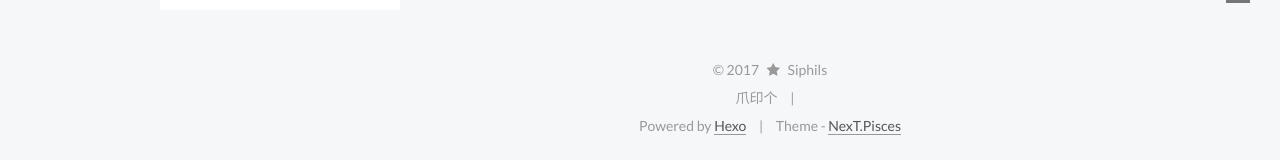
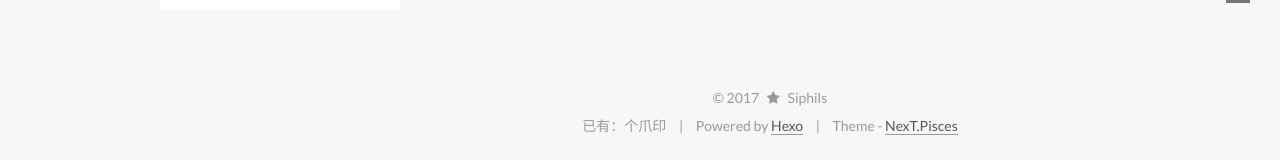
Before and after one commit to Siphils/siphils.github.io, a plain HTML site: page index.html in a window 1280 px wide. Shown: the part 897-1057 px from the top of the page. Drawn offline with Linux system fonts and the light colour scheme; some packages are replaced by stand-ins of ours; a script that the page names is missing.

Commit message:
Site updated: 2017-07-11 21:32:41

```diff
--- a/css/main.css
+++ b/css/main.css
@@ -1782,7 +1782,7 @@ img:hover {
   width: 4px;
   height: 4px;
   border-radius: 50%;
-  background: #59af09;
+  background: #e3a72b;
 }
 .links-of-blogroll {
   font-size: 13px;
@@ -1932,10 +1932,6 @@ img:hover {
 .with-love {
   display: inline-block;
   margin: 0 5px;
-}
-#busuanzi_container_site_uv::after {
-  content: "|";
-  padding: 10px;
 }
 .powered-by,
 .theme-info {
--- a/index.html
+++ b/index.html
@@ -654,8 +654,10 @@
 
 
 
-<div id="busuanzi_container_site_uv">
-  爪印<span id="busuanzi_value_site_uv"></span>个
+<div class="powered-by">
+<span id="busuanzi_container_site_uv">
+  已有：<span id="busuanzi_value_site_uv"></span>个爪印
+</span>
 </div>
 
 <div class="powered-by">
```
Also changed, not shown: 2017/07/11/Github Page + hexo 搭建的新博客/index.html (+4 -2 lines), about/index.html (+4 -2 lines), archives/2017/07/index.html (+4 -2 lines), archives/2017/index.html (+4 -2 lines), archives/index.html (+4 -2 lines), categories/index.html (+4 -2 lines), categories/碎碎念/index.html (+4 -2 lines), tags/index.html (+4 -2 lines), tags/碎碎念/index.html (+4 -2 lines).
